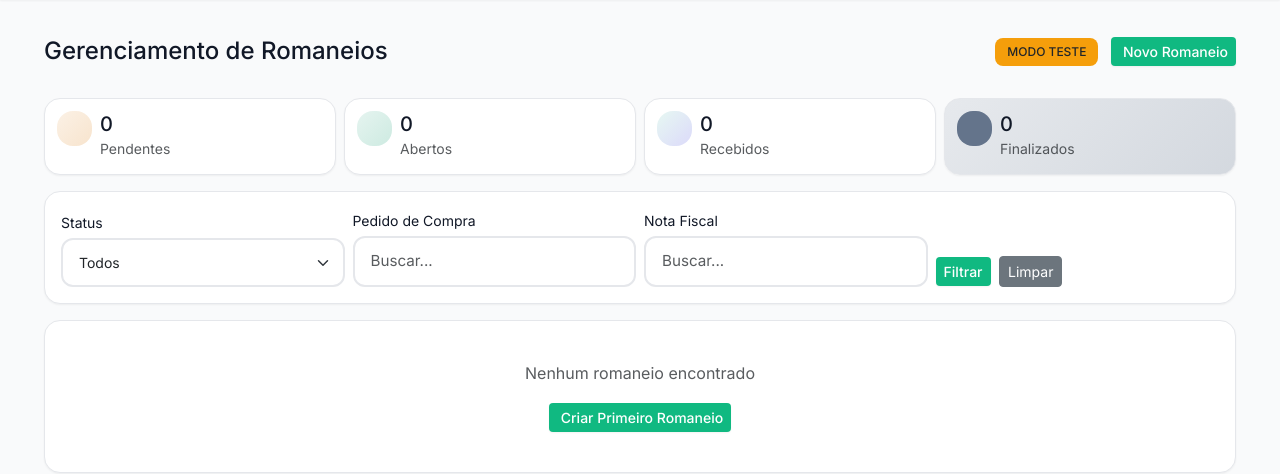
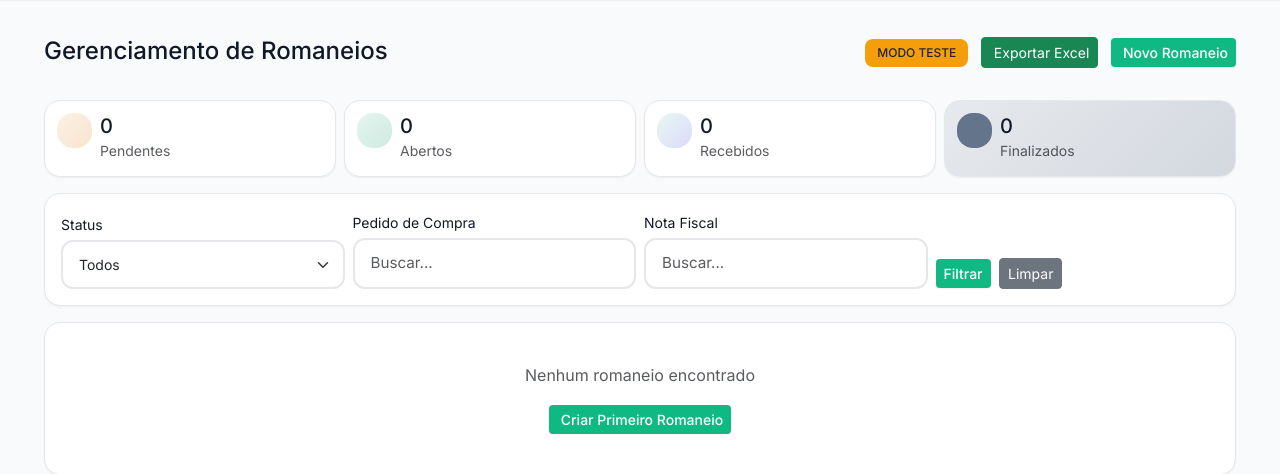
Before and after one commit to marcos-atanael-1/RPA_Profectum, a Flask app: page /romaneios in a window 1280 px wide. Shown: the part 75-549 px from the top of the page. Run offline with Flask 3, Linux system fonts and the light colour scheme; a user stored in the database is signed in; data comes from the database, SQL or seed files in the repository; data that the repository does not hold is empty.

Commit message:
criado botão de exportar romaneios

```diff
--- a/app.py
+++ b/app.py
@@ -1,4 +1,4 @@
-from flask import Flask, render_template, request, jsonify, redirect, url_for, flash, session
+from flask import Flask, render_template, request, jsonify, redirect, url_for, flash, session, send_file
 from flask_sqlalchemy import SQLAlchemy
 from flask_login import LoginManager, UserMixin, login_user, logout_user, login_required, current_user
 from werkzeug.security import generate_password_hash, check_password_hash
@@ -940,6 +940,94 @@ def romaneios():
                          status_choices=config.STATUS_CHOICES,
                          modo_teste=config.MODO_TESTE)
 
+@app.route('/romaneios/exportar-excel')
+@login_required
+def exportar_romaneios_excel():
+    """Exportar romaneios para Excel"""
+    from openpyxl import Workbook
+    from openpyxl.styles import Font, PatternFill, Alignment
+    from io import BytesIO
+
+    # Filtros (mesmos da listagem)
+    status_filter = request.args.get('status', '')
+    pedido_filter = request.args.get('pedido', '')
+    nf_filter = request.args.get('nf', '')
+
+    # Query base
+    query = Romaneio.query
+
+    # Aplicar filtros
+    if status_filter:
+        query = query.filter(Romaneio.status == status_filter)
+    if pedido_filter:
+        query = query.filter(Romaneio.pedido_compra.contains(pedido_filter))
+    if nf_filter:
+        query = query.filter(Romaneio.nota_fiscal.contains(nf_filter))
+
+    # Ordenar por data de criação (mais recente primeiro)
+    romaneios = query.order_by(Romaneio.created_at.desc()).all()
+
+    # Criar workbook
+    wb = Workbook()
+    ws = wb.active
+    ws.title = "Romaneios"
+
+    # Estilo do cabeçalho
+    header_fill = PatternFill(start_color="366092", end_color="366092", fill_type="solid")
+    header_font = Font(bold=True, color="FFFFFF", size=11)
+    header_alignment = Alignment(horizontal="center", vertical="center")
+
+    # Cabeçalhos
+    headers = [
+        "Pedido de Compra", "Nota Fiscal", "Chave de Acesso", "Status",
+        "Tentativas", "Total Itens", "Itens Divergentes", "IDRO",
+        "Criado em", "Criado por", "Atualizado em"
+    ]
+
+    for col_num, header in enumerate(headers, 1):
+        cell = ws.cell(row=1, column=col_num)
+        cell.value = header
+        cell.fill = header_fill
+        cell.font = header_font
+        cell.alignment = header_alignment
+
+    # Dados
+    for row_num, romaneio in enumerate(romaneios, 2):
+        dados = romaneio.to_dict()
+
+        ws.cell(row=row_num, column=1).value = romaneio.pedido_compra
+        ws.cell(row=row_num, column=2).value = romaneio.nota_fiscal
+        ws.cell(row=row_num, column=3).value = romaneio.chave_acesso
+        ws.cell(row=row_num, column=4).value = dados['status_label']
+        ws.cell(row=row_num, column=5).value = f"{romaneio.tentativas_contagem}/{dados['max_tentativas']}"
+        ws.cell(row=row_num, column=6).value = dados['total_itens']
+        ws.cell(row=row_num, column=7).value = dados['itens_divergentes']
+        ws.cell(row=row_num, column=8).value = romaneio.idro or '-'
+        ws.cell(row=row_num, column=9).value = romaneio.created_at.strftime('%d/%m/%Y %H:%M') if romaneio.created_at else '-'
+        ws.cell(row=row_num, column=10).value = romaneio.creator.full_name if romaneio.creator else '-'
+        ws.cell(row=row_num, column=11).value = romaneio.updated_at.strftime('%d/%m/%Y %H:%M') if romaneio.updated_at else '-'
+
+    # Ajustar largura das colunas
+    column_widths = [18, 15, 48, 12, 12, 12, 18, 12, 18, 20, 18]
+    for col_num, width in enumerate(column_widths, 1):
+        ws.column_dimensions[ws.cell(row=1, column=col_num).column_letter].width = width
+
+    # Salvar em memória
+    output = BytesIO()
+    wb.save(output)
+    output.seek(0)
+
+    # Nome do arquivo
+    timestamp = datetime.now().strftime('%Y%m%d_%H%M%S')
+    filename = f'romaneios_{timestamp}.xlsx'
+
+    return send_file(
+        output,
+        mimetype='application/vnd.openxmlformats-officedocument.spreadsheetml.sheet',
+        as_attachment=True,
+        download_name=filename
+    )
+
 @app.route('/romaneios/<int:romaneio_id>')
 @login_required
 def romaneio_detalhes(romaneio_id):
--- a/requirements_web.txt
+++ b/requirements_web.txt
@@ -4,6 +4,7 @@ Flask-Login==0.6.3
 python-dotenv==1.0.0
 requests==2.31.0
 APScheduler==3.10.4
+openpyxl==3.1.2
 
 # Para desenvolvimento
 python-dateutil==2.8.2
--- a/static/js/romaneios.js
+++ b/static/js/romaneios.js
@@ -4,6 +4,12 @@
 
 // Validação da chave de acesso em tempo real
 document.addEventListener('DOMContentLoaded', function() {
+    // Inicializar tooltips do Bootstrap
+    var tooltipTriggerList = [].slice.call(document.querySelectorAll('[data-bs-toggle="tooltip"]'));
+    var tooltipList = tooltipTriggerList.map(function (tooltipTriggerEl) {
+        return new bootstrap.Tooltip(tooltipTriggerEl);
+    });
+
     const chaveInput = document.getElementById('chave_acesso');
     const chaveCounter = document.getElementById('chave-counter');
 
--- a/templates/romaneios/lista.html
+++ b/templates/romaneios/lista.html
@@ -16,6 +16,9 @@
                 <i class="fas fa-flask"></i> MODO TESTE
             </span>
             {% endif %}
+            <a href="{{ url_for('exportar_romaneios_excel') }}" class="btn btn-success btn-sm me-2">
+                <i class="fas fa-file-excel me-1"></i> Exportar Excel
+            </a>
             <button class="btn btn-primary btn-sm" data-bs-toggle="modal" data-bs-target="#modalNovoRomaneio">
                 <i class="fas fa-plus me-1"></i> Novo Romaneio
             </button>
@@ -155,18 +158,18 @@
                             <td style="padding: 0.5rem;"><small>{{ romaneio.created_at.strftime('%d/%m/%y %H:%M') if romaneio.created_at else '-' }}</small></td>
                             <td style="padding: 0.5rem;"><small>{{ romaneio.creator.full_name if romaneio.creator else '-' }}</small></td>
                             <td style="padding: 0.5rem;">
-                                <div class="btn-group" role="group">
-                                    <a href="{{ url_for('romaneio_detalhes', romaneio_id=romaneio.id) }}" class="btn btn-outline-info" style="padding: 0.5rem 0.75rem;" title="Ver detalhes">
-                                        <i class="fas fa-eye" style="font-size: 1rem;"></i>
+                                <div class="d-flex gap-1">
+                                    <a href="{{ url_for('romaneio_detalhes', romaneio_id=romaneio.id) }}" class="btn btn-info btn-sm" style="padding: 0.4rem 0.65rem;" data-bs-toggle="tooltip" title="Ver detalhes do romaneio">
+                                        <i class="fas fa-eye"></i>
                                     </a>
                                     {% if romaneio.pode_verificar() %}
-                                    <button class="btn btn-outline-primary btn-verificar" style="padding: 0.5rem 0.75rem;" data-id="{{ romaneio.id }}" title="Verificar agora">
-                                        <i class="fas fa-sync" style="font-size: 1rem;"></i>
+                                    <button class="btn btn-primary btn-sm btn-verificar" style="padding: 0.4rem 0.65rem;" data-id="{{ romaneio.id }}" data-bs-toggle="tooltip" title="Verificar contagem na API">
+                                        <i class="fas fa-sync"></i>
                                     </button>
                                     {% endif %}
                                     {% if romaneio.pode_excluir() %}
-                                    <button class="btn btn-outline-danger btn-excluir" style="padding: 0.5rem 0.75rem;" data-id="{{ romaneio.id }}" title="Excluir">
-                                        <i class="fas fa-trash" style="font-size: 1rem;"></i>
+                                    <button class="btn btn-danger btn-sm btn-excluir" style="padding: 0.4rem 0.65rem;" data-id="{{ romaneio.id }}" data-bs-toggle="tooltip" title="Excluir romaneio">
+                                        <i class="fas fa-trash"></i>
                                     </button>
                                     {% endif %}
                                 </div>
```
